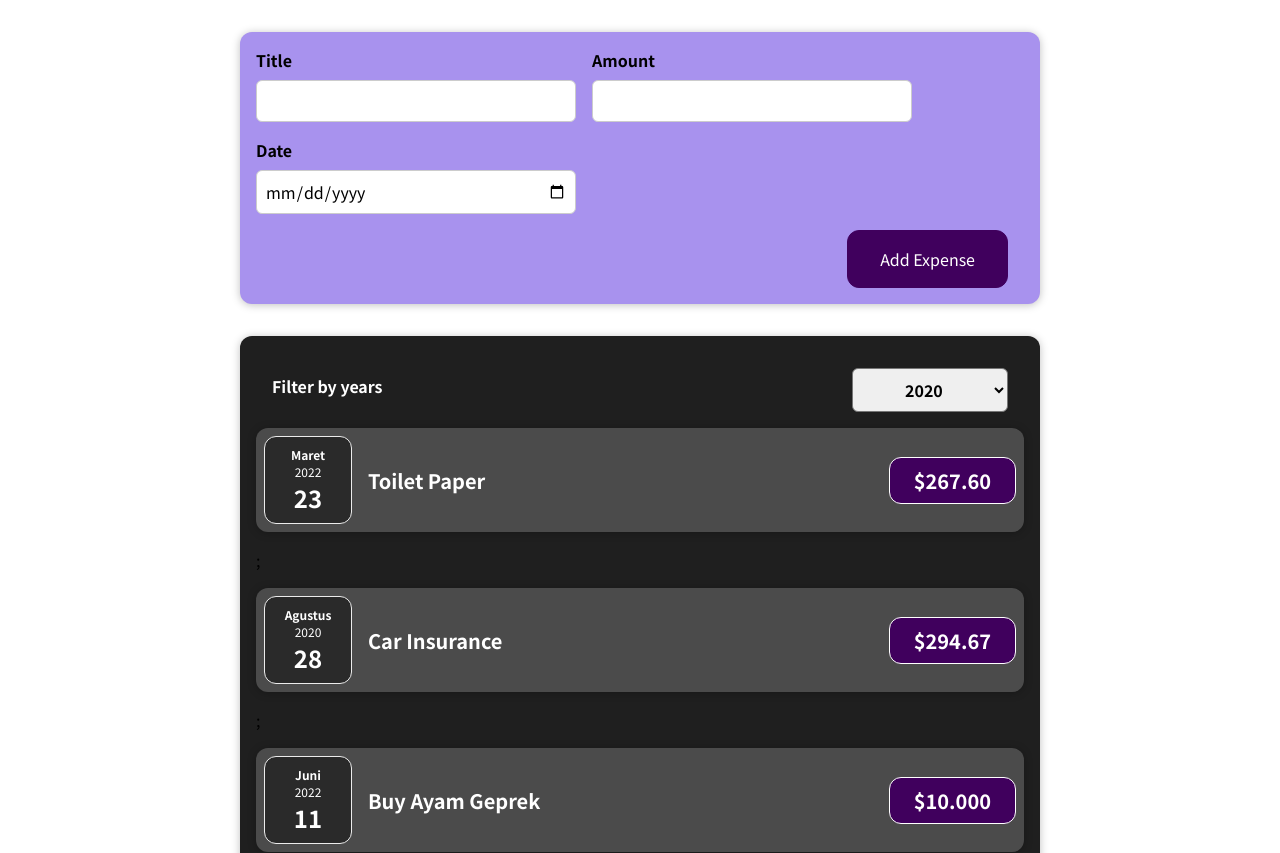
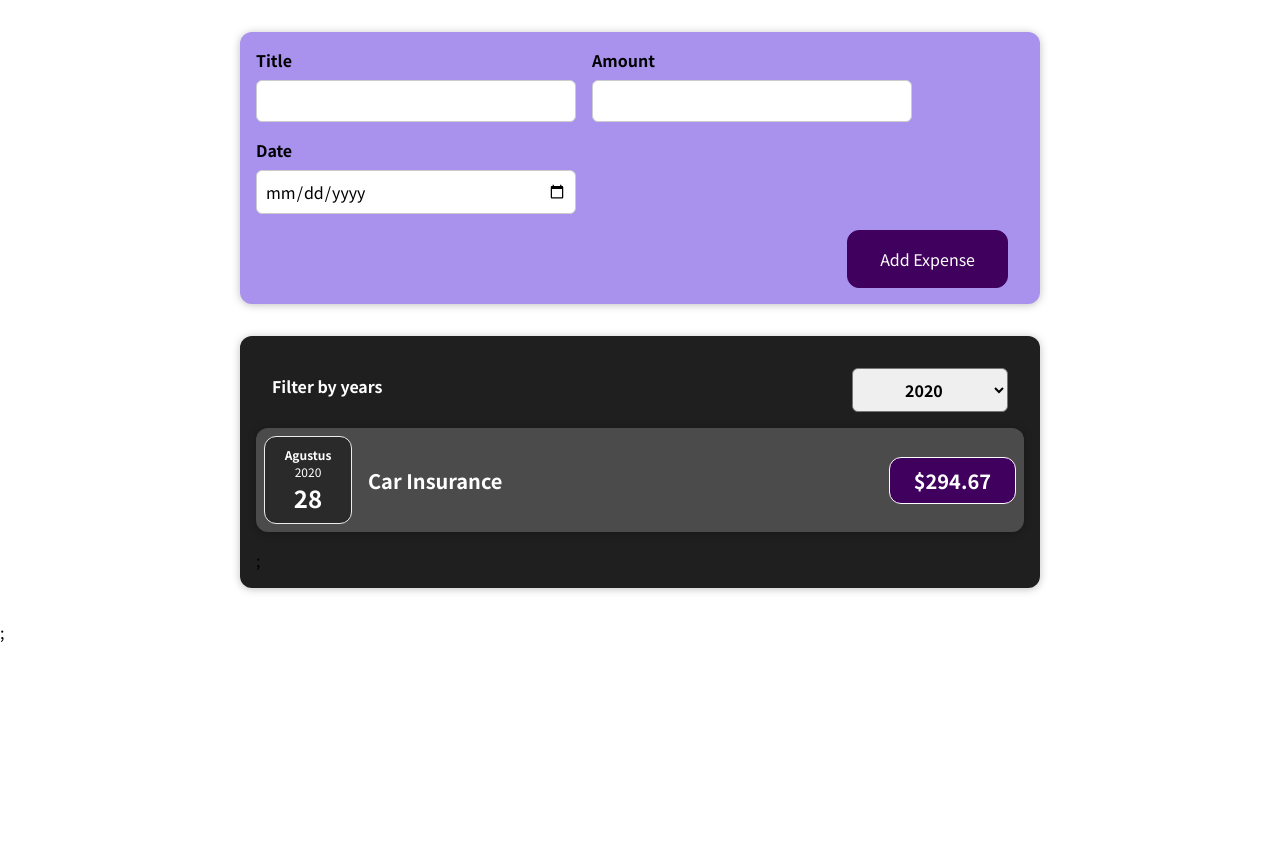
Before and after one commit to nordeeen/react-bootcamp-max, a React (Create React App) app: page / in a window 1280 px wide. Shown: the top 853 px of the page. After the commit the page ends 800 px from the top, so only its background shows below. Built offline with nearby package versions, Linux system fonts and the light colour scheme.

Commit message:
adding feature filter year

```diff
--- a/src/App.js
+++ b/src/App.js
@@ -8,7 +8,7 @@ const DUMMY_EXPENSES = [
     id: "e1",
     title: "Toilet Paper",
     amount: "267.60",
-    date: new Date(2022, 2, 23),
+    date: new Date(2019, 2, 23),
   },
   {
     id: "e2",
@@ -20,7 +20,7 @@ const DUMMY_EXPENSES = [
     id: "e3",
     title: "Buy Ayam Geprek",
     amount: "10.000",
-    date: new Date(2022, 5, 11),
+    date: new Date(2021, 5, 11),
   },
   {
     id: "e4",
--- a/src/components/Expenses/Expenses.js
+++ b/src/components/Expenses/Expenses.js
@@ -12,6 +12,11 @@ const Expenses = (props) => {
     setFilteredYear(selectedYear);
   };
 
+  // fitur filter tahun
+  const filterYearExpenses = props.items.filter((expense) => {
+    return expense.date.getFullYear().toString() === filteredYear;
+  });
+
   return (
     <>
       <Card className="expenses">
@@ -19,7 +24,7 @@ const Expenses = (props) => {
           selected={filteredYear}
           onChangeFilter={filteredChangeHandler}
         />
-        {props.items.map((expense) => (
+        {filterYearExpenses.map((expense) => (
           <ExpenseItem
             key={expense.id}
             title={expense.title}
```
Also changed, not shown: 1 other file (tests, documents, lock files or other folders).
